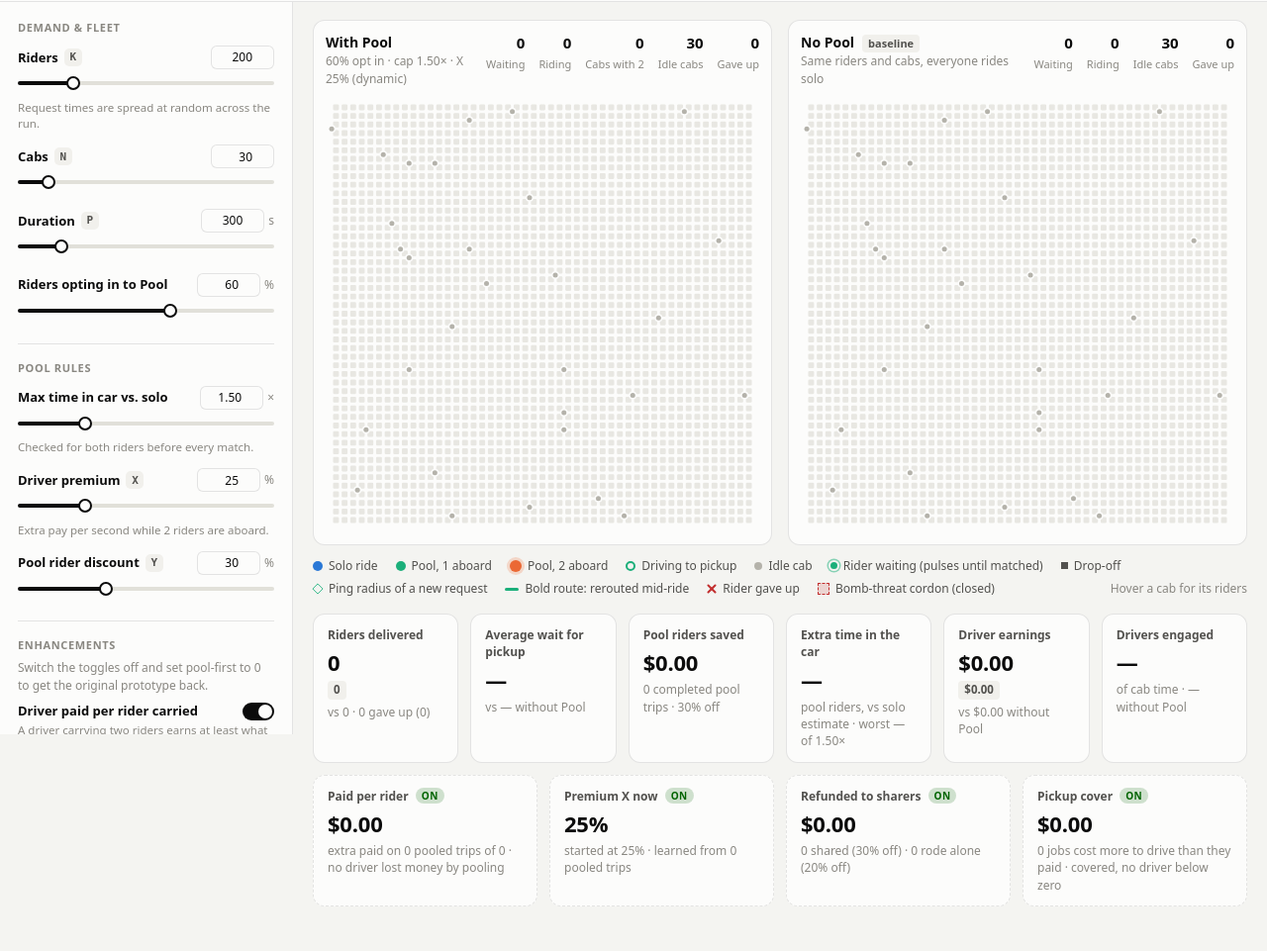
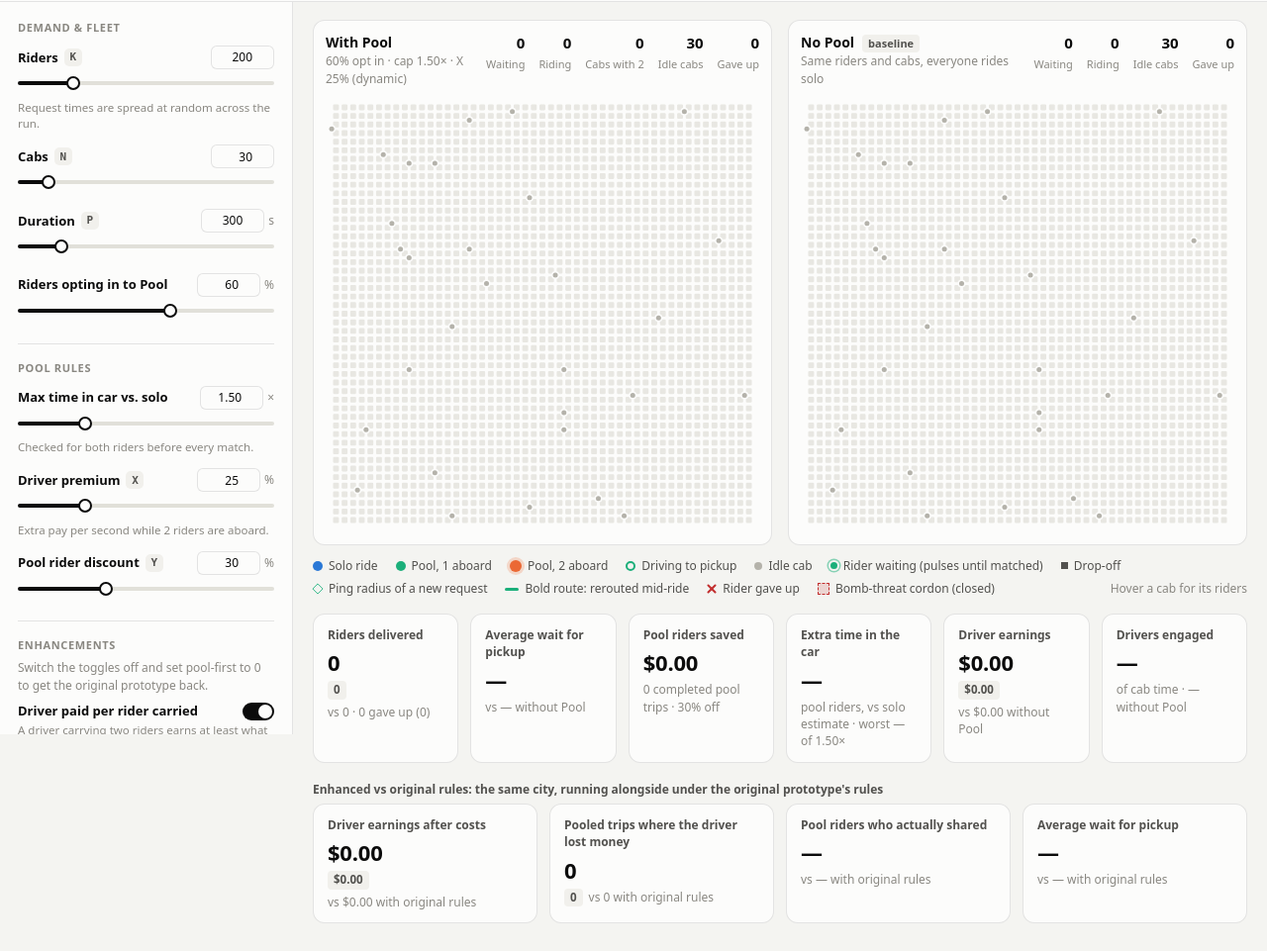
Before and after one commit to VeratrilS/uber-pool-sim, a plain HTML site: page index.html in a window 1280 px wide. Shown: the part 58-1019 px from the top of the page at 99% size. Drawn offline with Linux system fonts and the light colour scheme.

Commit message:
Show enhanced vs original rules live while the simulation runs
The same city runs under the original rules alongside; the tile row under
the maps compares driver earnings, driver-loss trips, sharing and wait.

Co-Authored-By: Claude Opus 5.5 <noreply@anthropic.com>

```diff
--- a/index.html
+++ b/index.html
@@ -90,7 +90,8 @@
       </ul>
 
       <section class="live" id="live" aria-label="Live comparison"></section>
-      <section class="live live-enh" id="live-enh" aria-label="Enhancements, live"></section>
+      <p class="live-cap">Enhanced vs original rules: the same city, running alongside under the original prototype's rules</p>
+      <section class="live live-enh" id="live-enh" aria-label="Enhanced vs original rules, live"></section>
     </main>
   </div>
 
--- a/js/app.js
+++ b/js/app.js
@@ -204,6 +204,10 @@
 
   function newRun() {
     state.sim = new Sim.Simulation(state.cfg);
+    // The same city under the original prototype's rules, run in step with the
+    // enhanced one so the improvement shows live (null if nothing is enhanced).
+    state.orig = Metrics.anyEnhancement(state.sim.cfg)
+      ? new Sim.Simulation(Object.assign({}, state.cfg, Sim.ORIGINAL_RULES)) : null;
     state.acc = 0;
     state.summary = null;
     state.hover = null;
@@ -265,6 +269,7 @@
       var t0 = sim.t;
       while (state.acc >= Sim.DT - 1e-9 && !sim.done) {
         sim.step();
+        if (state.orig) state.orig.step();
         state.acc -= Sim.DT;
         if (performance.now() > deadline) { state.acc = 0; break; }
       }
@@ -380,40 +385,32 @@
         (ep == null || eb == null ? '' : '<span class="delta flat">' + (ep >= eb ? '+' : '\u2212') + Math.abs((ep - eb) * 100).toFixed(1) + ' pts</span>')
         + '<span>of cab time · ' + (eb == null ? '—' : fmt.pct(eb)) + ' without Pool</span>');
 
-    els.liveEnh.innerHTML = enhancementTiles(sim);
+    els.liveEnh.innerHTML = enhancementTiles();
 
     if (state.hover) showCabTip(state.hover.view, state.hover.cab, state.hover.event);
   }
 
   function onOff(on) { return '<span class="onoff ' + (on ? 'on' : 'off') + '">' + (on ? 'On' : 'Off') + '</span>'; }
-  function plural(n, word) { return fmt.int(n) + ' ' + word + (n === 1 ? '' : 's'); }
 
-  function enhancementTiles(sim) {
-    var cfg = sim.cfg, T = sim.pool.totals;
-    var shared = 0, alone = 0;
-    sim.pool.riders.forEach(function (r) {
-      if (!r.pool || r.state !== 'done') return;
-      if (r.sharedSec > 1e-6) shared++; else alone++;
-    });
-    return tile('Paid per rider ' + onOff(cfg.driverGuarantee),
-        cfg.driverGuarantee ? fmt.money(T.topup) : fmt.int(T.shortTrips) + ' short',
-        cfg.driverGuarantee
-          ? '<span>extra paid on ' + plural(T.topupTrips, 'pooled trip') + ' of ' + fmt.int(T.pooledTrips) + ' · no driver lost money by pooling</span>'
-          : '<span>of ' + fmt.int(T.pooledTrips) + ' pooled trips paid the driver less than solo (' + fmt.money(T.shortfall) + ')</span>')
-      + tile('Premium X now ' + onOff(cfg.dynamicPremium), fmt.pct(sim.pool.X),
-        cfg.dynamicPremium
-          ? '<span>started at ' + cfg.driverPremium + '% · learned from ' + plural(T.pooledTrips, 'pooled trip') + '</span>'
-          : '<span>fixed, as set</span>')
-      + tile('Refunded to sharers ' + onOff(cfg.matchedDiscount),
-        cfg.matchedDiscount ? fmt.money(T.refunds) : '—',
-        cfg.matchedDiscount
-          ? '<span>' + fmt.int(shared) + ' shared (' + cfg.poolDiscount + '% off) · ' + fmt.int(alone) + ' rode alone (' + cfg.unmatchedDiscount + '% off)</span>'
-          : '<span>every opt-in gets ' + cfg.poolDiscount + '% off, shared or not</span>')
-      + tile('Pickup cover ' + onOff(cfg.netFloor),
-        cfg.netFloor ? fmt.money(T.cover) : fmt.int(T.lossJobs) + ' at a loss',
-        cfg.netFloor
-          ? '<span>' + plural(T.lossJobs, 'job') + ' cost more to drive than they paid · covered, no driver below zero</span>'
-          : '<span>jobs that cost more to drive than they paid (' + fmt.money(T.jobLoss) + ')</span>');
+  // Enhanced vs original rules, same city, both running now.
+  function enhancementTiles() {
+    if (!state.orig) {
+      return '<div class="tile tile-wide"><div class="tile-label">Enhancements ' + onOff(false) + '</div>'
+        + '<div class="tile-sub"><span>All enhancements are off, so this is the original prototype. Switch them on in the sidebar to see the improvement here.</span></div></div>';
+    }
+    var e = Metrics.ruleStats(state.sim), o = Metrics.ruleStats(state.orig);
+    var vs = function (text) { return '<span>vs ' + text + ' with original rules</span>'; };
+    var pts = function (v) { return (v >= 0 ? '+' : '−') + Math.abs(v * 100).toFixed(0) + ' pts'; };
+    return tile('Driver earnings after costs', fmt.money(e.netPay),
+        chip(e.netPay - o.netPay, true, fmt.signedMoney(e.netPay - o.netPay)) + vs(fmt.money(o.netPay)))
+      + tile('Pooled trips where the driver lost money', fmt.int(e.shortAfterTopup),
+        chip(e.shortAfterTopup - o.shortAfterTopup, false, fmt.signedInt(e.shortAfterTopup - o.shortAfterTopup)) + vs(fmt.int(o.shortAfterTopup)))
+      + tile('Pool riders who actually shared', e.shareRate == null ? '—' : fmt.pct(e.shareRate),
+        (e.shareRate == null || o.shareRate == null ? '' : chip(e.shareRate - o.shareRate, true, pts(e.shareRate - o.shareRate)))
+        + vs(o.shareRate == null ? '—' : fmt.pct(o.shareRate)))
+      + tile('Average wait for pickup', fmt.sec(e.avgWait),
+        (e.avgWait == null || o.avgWait == null ? '' : chip(e.avgWait - o.avgWait, false, fmt.signedSec(e.avgWait - o.avgWait)))
+        + vs(fmt.sec(o.avgWait)));
   }
 
   // ------------------------------------------------------------ hover inspector
--- a/styles.css
+++ b/styles.css
@@ -255,8 +255,9 @@ input:disabled { cursor: not-allowed; opacity: 0.5; }
 /* ------------------------------------------------------------------ live tiles */
 
 .live { display: grid; grid-template-columns: repeat(6, minmax(0, 1fr)); gap: 12px; margin-top: 16px; }
-.live-enh { grid-template-columns: repeat(4, minmax(0, 1fr)); margin-top: 12px; }
-.live-enh .tile { border-style: dashed; }
+.live-enh { grid-template-columns: repeat(4, minmax(0, 1fr)); margin-top: 6px; }
+.live-cap { margin: 18px 0 0; font-size: 12px; font-weight: 600; color: var(--ink-2); }
+.tile-wide { grid-column: 1 / -1; }
 .onoff { font-size: 10px; font-weight: 650; padding: 1px 6px; border-radius: 999px; margin-left: 4px; vertical-align: 1px; text-transform: uppercase; letter-spacing: 0.04em; }
 .onoff.on { background: color-mix(in srgb, var(--good) 18%, transparent); color: var(--good); }
 .onoff.off { background: color-mix(in srgb, var(--muted) 15%, transparent); color: var(--muted); }
```
Also changed, not shown: 1 other file.
